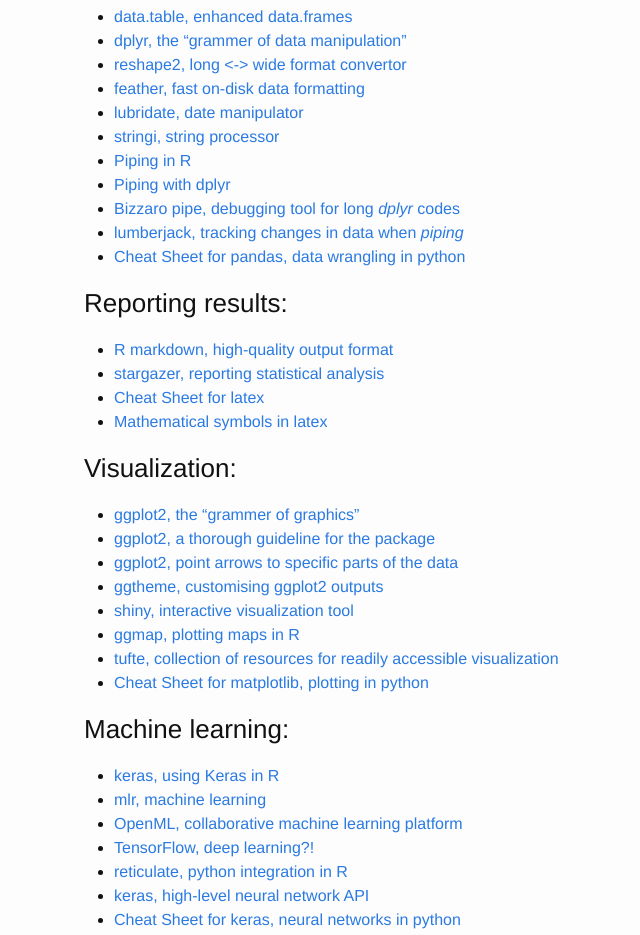
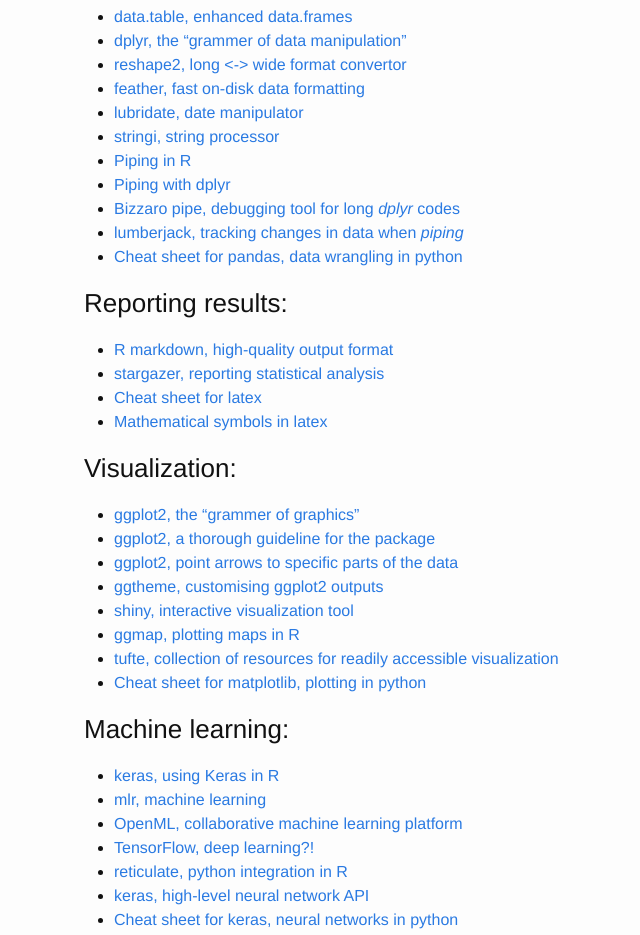
Before and after one commit to j1yoo/j1yoo.github.io, a Jekyll site: the page built from _posts/2019-02-14-useful_r_packages.md, in a window 1280 px wide. Shown: the part 456-1391 px from the top of the page, without its empty margins (186-826 px from the left). Built offline with Jekyll 4.4.1, drawn with Linux system fonts in a browser that asks for light colours; some of the changed text lies outside the part shown.

```diff
--- a/_posts/2019-02-14-useful_r_packages.md
+++ b/_posts/2019-02-14-useful_r_packages.md
@@ -22,12 +22,12 @@ tag: Research
 * [Piping with dplyr](http://seananderson.ca/2014/09/13/dplyr-intro.html)
 * [Bizzaro pipe, debugging tool for long _dplyr_ codes](https://cran.r-project.org/web/packages/replyr/vignettes/BizarroPipe.html)
 * [lumberjack, tracking changes in data when _piping_](https://www.r-bloggers.com/track-changes-in-data-with-the-lumberjack/amp/)
-* [Cheat Sheet for pandas, data wrangling in python](https://s3.amazonaws.com/assets.datacamp.com/blog_assets/Python_Pandas_Cheat_Sheet_2.pdf)
+* [Cheat sheet for pandas, data wrangling in python](https://s3.amazonaws.com/assets.datacamp.com/blog_assets/Python_Pandas_Cheat_Sheet_2.pdf)
 
 ### Reporting results:
 * [R markdown, high-quality output format](https://www.rstudio.com/wp-content/uploads/2016/03/rmarkdown-cheatsheet-2.0.pdf)
 * [stargazer, reporting statistical analysis](http://jakeruss.com/cheatsheets/stargazer.html)
-* [Cheat Sheet for latex](https://www.nyu.edu/projects/beber/files/Chang_LaTeX_sheet.pdf)
+* [Cheat sheet for latex](https://www.nyu.edu/projects/beber/files/Chang_LaTeX_sheet.pdf)
 * [Mathematical symbols in latex](http://tug.ctan.org/info/symbols/comprehensive/symbols-a4.pdf)
 
 ### Visualization:
@@ -38,7 +38,7 @@ tag: Research
 * [shiny, interactive visualization tool](http://rstudio.github.io/shiny/tutorial/)
 * [ggmap, plotting maps in R](https://github.com/dkahle/ggmap)
 * [tufte, collection of resources for readily accessible visualization](http://motioninsocial.com/tufte/#introduction)
-* [Cheat Sheet for matplotlib, plotting in python](https://s3.amazonaws.com/assets.datacamp.com/blog_assets/Python_Matplotlib_Cheat_Sheet.pdf)
+* [Cheat sheet for matplotlib, plotting in python](https://s3.amazonaws.com/assets.datacamp.com/blog_assets/Python_Matplotlib_Cheat_Sheet.pdf)
 
 ### Machine learning:
 * [keras, using Keras in R](https://keras.rstudio.com/)
@@ -47,10 +47,10 @@ tag: Research
 * [TensorFlow, deep learning?!](https://tensorflow.rstudio.com/)
 * [reticulate, python integration in R](https://www.r-bloggers.com/test-driving-python-integration-in-r-using-the-reticulate-package/)
 * [keras, high-level neural network API](https://rstudio.github.io/keras/index.html)
-* [Cheat Sheet for keras, neural networks in python](https://s3.amazonaws.com/assets.datacamp.com/blog_assets/Keras_Cheat_Sheet_Python.pdf)
-* [Cheat Sheet for numpy, data analysis in python](https://s3.amazonaws.com/assets.datacamp.com/blog_assets/Numpy_Python_Cheat_Sheet.pdf)
-* [Cheat Sheet for scikit-Learn, python machine learning](https://s3.amazonaws.com/assets.datacamp.com/blog_assets/Scikit_Learn_Cheat_Sheet_Python.pdf)
-* [Cheat Sheet for PySpark, spark for python](https://s3.amazonaws.com/assets.datacamp.com/blog_assets/PySpark_Cheat_Sheet_Python.pdf)
+* [Cheat sheet for keras, neural networks in python](https://s3.amazonaws.com/assets.datacamp.com/blog_assets/Keras_Cheat_Sheet_Python.pdf)
+* [Cheat sheet for numpy, data analysis in python](https://s3.amazonaws.com/assets.datacamp.com/blog_assets/Numpy_Python_Cheat_Sheet.pdf)
+* [Cheat sheet for scikit-Learn, python machine learning](https://s3.amazonaws.com/assets.datacamp.com/blog_assets/Scikit_Learn_Cheat_Sheet_Python.pdf)
+* [Cheat sheet for PySpark, spark for python](https://s3.amazonaws.com/assets.datacamp.com/blog_assets/PySpark_Cheat_Sheet_Python.pdf)
 
 ### Parallel computing:
 * [The 'what' and the 'why'](https://www.r-bloggers.com/r-with-parallel-computing-from-user-perspectives/)
```
